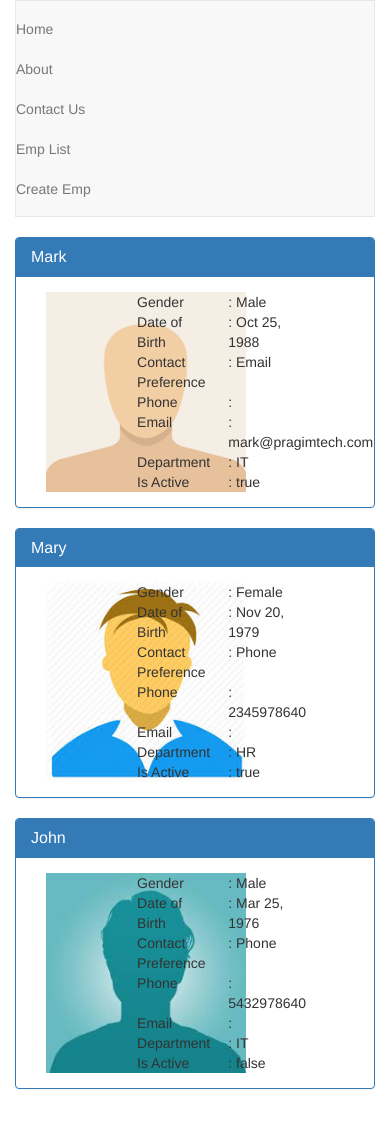
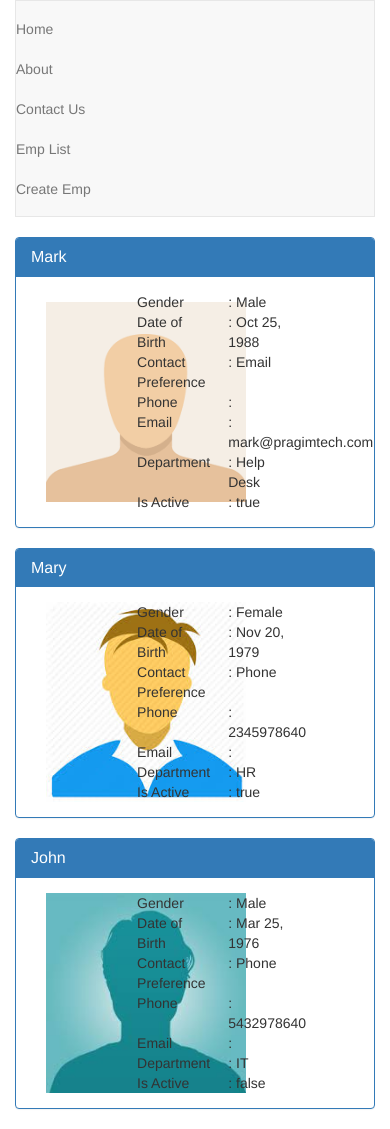
Before and after one commit to Chandradev819/Emp-Management, an Angular app: page /empList in a window 390 px wide. Built offline with nearby package versions, Linux system fonts and the light colour scheme.

Commit message:
ngSwitch has been added

```diff
--- a/src/app/app.module.ts
+++ b/src/app/app.module.ts
@@ -14,6 +14,7 @@
 import { ListEmployeesComponent } from './employees/list-employees/list-employees.component';
 import { CreateEmployeeComponent } from  './employees/create-employee/create-employee.component';
 import { EmployeeService } from './employees/employee.service';
+
 
 
 const appRoutes:Routes=[
@@ -37,6 +38,7 @@
     SelectRequiredValidatorDirective,
     ConfirmEqualValidatorDirective,
     CreateEmployeeComponent
+
   ],
   imports: [
     BrowserModule,
--- a/src/app/employees/create-employee/create-employee.component.html
+++ b/src/app/employees/create-employee/create-employee.component.html
@@ -1,4 +1,4 @@
-<form #employeeForm="ngForm" (ngSubmit)="saveEmployee(employee)">
+<form #employeeForm="ngForm" (ngSubmit)="saveEmployee()">
   <div class="panel panel-primary">
     <div class="panel-heading">
       <h3 class="panel-title">Create Employee</h3>
@@ -133,7 +133,7 @@
 
 
 
-
+<!--
 
    <div ngModelGroup="passwordGroup" #passwordGroup="ngModelGroup"
       appConfirmEqualValidator [class.has-error]="passwordGroup.errors?.notEqual
@@ -165,7 +165,7 @@
     </span>
   </div>
 
-     </div>
+  </div> -->
 
 
 
--- a/src/app/employees/create-employee/create-employee.component.ts
+++ b/src/app/employees/create-employee/create-employee.component.ts
@@ -3,6 +3,8 @@
 import { Department } from '../../models/department.model';
 import { BsDatepickerConfig } from 'ngx-bootstrap/datepicker';
 import { Employee } from '../../models/employee.model';
+import { EmployeeService } from '../employee.service';
+import { Router } from '@angular/router';
 
 
 @Component({
@@ -39,7 +41,9 @@
    {id:3,name:'Finance' },
    {id:4,name:'HR' }
  ];
-  constructor() {
+  constructor(private _employeeService:EmployeeService,
+              private _router:Router
+             ) {
     this.datePickerConfig = Object.assign({}, {
       containerClass: 'theme-dark-blue',
      // showWeekNumbers: false,
@@ -61,7 +65,9 @@
   //   console.log(empForm.value);
   // }
 
-  saveEmployee(newEmployee:Employee):void {
-    console.log(newEmployee);
+  saveEmployee():void {
+    //console.log(newEmployee);
+    this._employeeService.save(this.employee);
+    this._router.navigate(['empList']);
   }
 }
--- a/src/app/employees/employee.service.ts
+++ b/src/app/employees/employee.service.ts
@@ -12,7 +12,7 @@
             contactPreference: 'Email',
             email: 'mark@pragimtech.com',
             dateOfBirth: new Date('10/25/1988'),
-            department: 'IT',
+            department: '1',
             isActive: true,
             photoPath: 'assets/images/Img1.png'
           },
@@ -23,7 +23,7 @@
             contactPreference: 'Phone',
             phoneNumber: 2345978640,
             dateOfBirth: new Date('11/20/1979'),
-            department: 'HR',
+            department: '2',
             isActive: true,
             photoPath: 'assets/images/img2.jpg'
           },
@@ -34,7 +34,7 @@
             contactPreference: 'Phone',
             phoneNumber: 5432978640,
             dateOfBirth: new Date('3/25/1976'),
-            department: 'IT',
+            department: '3',
             isActive: false,
             photoPath: 'assets/images/Img3.jpg'
           }
@@ -44,4 +44,8 @@
     getEmployees():Employee[] {
         return this.listEmployees;
     }
+
+    save(employee:Employee) {
+        this.listEmployees.push(employee);
+    }
 }
--- a/src/app/employees/list-employees/list-employees.component.html
+++ b/src/app/employees/list-employees/list-employees.component.html
@@ -59,8 +59,13 @@
             <div class="col-xs-6">
               Department
             </div>
-            <div class="col-xs-6">
-              : {{employee.department}}
+            <div class="col-xs-6" [ngSwitch]="employee.department">
+              :
+              <span *ngSwitchCase="1"> Help Desk </span>
+              <span *ngSwitchCase="2"> HR </span>
+              <span *ngSwitchCase="3"> IT </span>
+              <span *ngSwitchCase="4"> Payroll </span>
+              <span *ngSwitchDefault> N/A </span>
             </div>
           </div>
           <div class="row">
```
